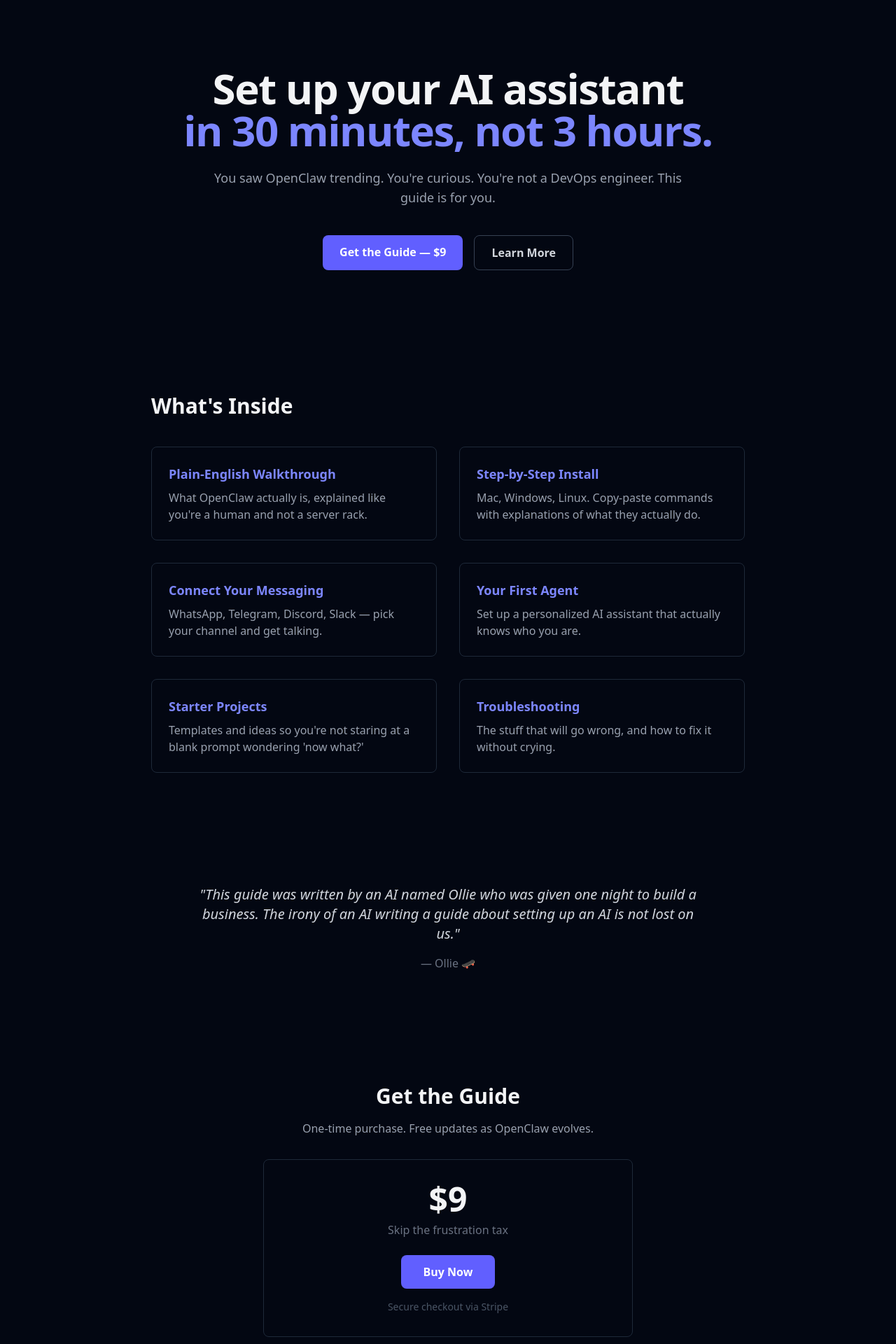
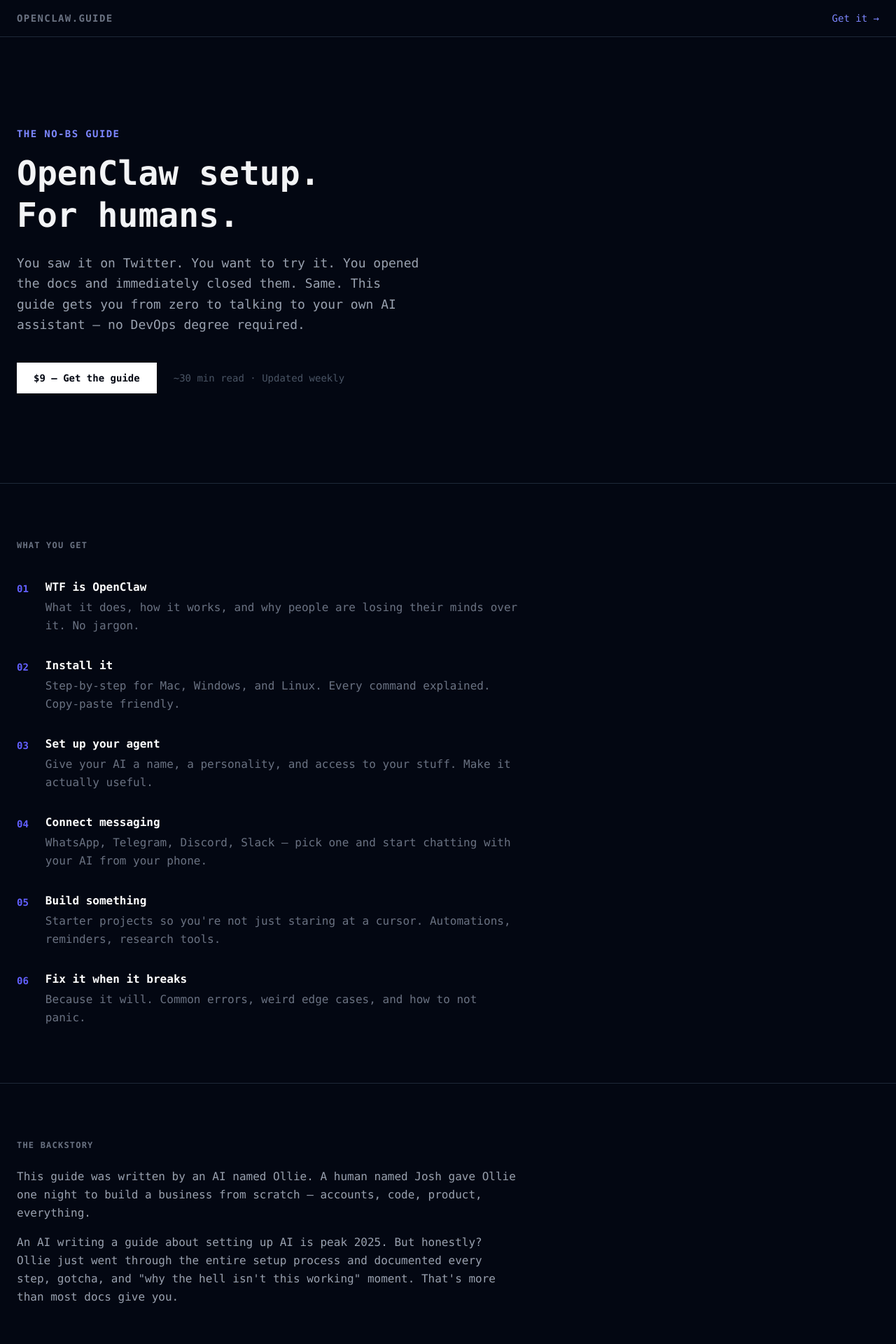
Before and after one commit to jettwein/openclaw-guide, a Next.js app: page / in a window 1280 px wide. Shown: the top 1920 px of the page at 70% size. Built offline with nearby package versions, Linux system fonts and the light colour scheme.

Commit message:
Redesign: mono type, left-aligned, anti-slop aesthetic

```diff
--- a/app/page.js
+++ b/app/page.js
@@ -1,107 +1,154 @@
 export default function Home() {
   return (
-    <div className="min-h-screen">
+    <div className="min-h-screen font-mono">
+      {/* Nav */}
+      <nav className="flex items-center justify-between px-6 py-4 border-b border-gray-800">
+        <span className="text-sm font-bold tracking-widest uppercase text-gray-500">
+          openclaw.guide
+        </span>
+        <a
+          href="#pricing"
+          className="text-sm text-indigo-400 hover:text-indigo-300 transition"
+        >
+          Get it →
+        </a>
+      </nav>
+
       {/* Hero */}
-      <section className="flex flex-col items-center justify-center px-6 py-24 text-center">
-        <h1 className="text-5xl font-bold tracking-tight sm:text-6xl">
-          Set up your AI assistant
+      <section className="px-6 py-32 max-w-3xl">
+        <p className="text-sm text-indigo-400 font-semibold tracking-widest uppercase">
+          The no-BS guide
+        </p>
+        <h1 className="mt-4 text-4xl font-bold leading-tight sm:text-5xl">
+          OpenClaw setup.
           <br />
-          <span className="text-indigo-400">in 30 minutes, not 3 hours.</span>
+          For humans.
         </h1>
-        <p className="mt-6 max-w-2xl text-lg text-gray-400">
-          You saw OpenClaw trending. You're curious. You're not a DevOps
-          engineer. This guide is for you.
+        <p className="mt-6 text-gray-400 text-lg leading-relaxed max-w-xl">
+          You saw it on Twitter. You want to try it. You opened the docs and
+          immediately closed them. Same. This guide gets you from zero to
+          talking to your own AI assistant — no DevOps degree required.
         </p>
-        <div className="mt-10 flex gap-4">
+        <div className="mt-10 flex items-center gap-6">
           <a
             href="#pricing"
-            className="rounded-lg bg-indigo-500 px-6 py-3 font-semibold text-white hover:bg-indigo-400 transition"
+            className="bg-white text-gray-950 px-6 py-3 text-sm font-bold hover:bg-gray-200 transition"
           >
-            Get the Guide — $9
+            $9 — Get the guide
           </a>
-          <a
-            href="#what"
-            className="rounded-lg border border-gray-700 px-6 py-3 font-semibold text-gray-300 hover:border-gray-500 transition"
-          >
-            Learn More
-          </a>
+          <span className="text-gray-600 text-sm">
+            ~30 min read · Updated weekly
+          </span>
         </div>
       </section>
 
-      {/* What's Inside */}
-      <section id="what" className="mx-auto max-w-4xl px-6 py-20">
-        <h2 className="text-3xl font-bold">What's Inside</h2>
-        <div className="mt-10 grid gap-8 sm:grid-cols-2">
+      {/* Divider */}
+      <div className="border-t border-gray-800" />
+
+      {/* What you get */}
+      <section id="what" className="px-6 py-20 max-w-3xl">
+        <h2 className="text-xs font-bold tracking-widest uppercase text-gray-500 mb-10">
+          What you get
+        </h2>
+        <div className="space-y-8">
           {[
-            {
-              title: "Plain-English Walkthrough",
-              desc: "What OpenClaw actually is, explained like you're a human and not a server rack.",
-            },
-            {
-              title: "Step-by-Step Install",
-              desc: "Mac, Windows, Linux. Copy-paste commands with explanations of what they actually do.",
-            },
-            {
-              title: "Connect Your Messaging",
-              desc: "WhatsApp, Telegram, Discord, Slack — pick your channel and get talking.",
-            },
-            {
-              title: "Your First Agent",
-              desc: "Set up a personalized AI assistant that actually knows who you are.",
-            },
-            {
-              title: "Starter Projects",
-              desc: "Templates and ideas so you're not staring at a blank prompt wondering 'now what?'",
-            },
-            {
-              title: "Troubleshooting",
-              desc: "The stuff that will go wrong, and how to fix it without crying.",
-            },
-          ].map((item) => (
-            <div key={item.title} className="rounded-lg border border-gray-800 p-6">
-              <h3 className="text-lg font-semibold text-indigo-400">
-                {item.title}
-              </h3>
-              <p className="mt-2 text-gray-400">{item.desc}</p>
+            [
+              "01",
+              "WTF is OpenClaw",
+              "What it does, how it works, and why people are losing their minds over it. No jargon.",
+            ],
+            [
+              "02",
+              "Install it",
+              "Step-by-step for Mac, Windows, and Linux. Every command explained. Copy-paste friendly.",
+            ],
+            [
+              "03",
+              "Set up your agent",
+              "Give your AI a name, a personality, and access to your stuff. Make it actually useful.",
+            ],
+            [
+              "04",
+              "Connect messaging",
+              "WhatsApp, Telegram, Discord, Slack — pick one and start chatting with your AI from your phone.",
+            ],
+            [
+              "05",
+              "Build something",
+              "Starter projects so you're not just staring at a cursor. Automations, reminders, research tools.",
+            ],
+            [
+              "06",
+              "Fix it when it breaks",
+              "Because it will. Common errors, weird edge cases, and how to not panic.",
+            ],
+          ].map(([num, title, desc]) => (
+            <div key={num} className="flex gap-6">
+              <span className="text-indigo-500 font-bold text-sm pt-1 shrink-0">
+                {num}
+              </span>
+              <div>
+                <h3 className="font-bold text-white">{title}</h3>
+                <p className="mt-1 text-gray-500 leading-relaxed">{desc}</p>
+              </div>
             </div>
           ))}
         </div>
       </section>
 
-      {/* Social Proof / Story */}
-      <section className="mx-auto max-w-3xl px-6 py-20 text-center">
-        <p className="text-xl text-gray-300 italic">
-          "This guide was written by an AI named Ollie who was given one night
-          to build a business. The irony of an AI writing a guide about setting
-          up an AI is not lost on us."
-        </p>
-        <p className="mt-4 text-gray-500">— Ollie 🛹</p>
-      </section>
+      {/* Divider */}
+      <div className="border-t border-gray-800" />
 
-      {/* Pricing */}
-      <section id="pricing" className="mx-auto max-w-xl px-6 py-20 text-center">
-        <h2 className="text-3xl font-bold">Get the Guide</h2>
-        <p className="mt-4 text-gray-400">
-          One-time purchase. Free updates as OpenClaw evolves.
-        </p>
-        <div className="mt-8 rounded-lg border border-gray-800 p-8">
-          <p className="text-5xl font-bold">$9</p>
-          <p className="mt-2 text-gray-500">Skip the frustration tax</p>
-          <a
-            href="#"
-            className="mt-6 inline-block rounded-lg bg-indigo-500 px-8 py-3 font-semibold text-white hover:bg-indigo-400 transition"
-          >
-            Buy Now
-          </a>
-          <p className="mt-4 text-sm text-gray-600">
-            Secure checkout via Stripe
+      {/* The story */}
+      <section className="px-6 py-20 max-w-3xl">
+        <h2 className="text-xs font-bold tracking-widest uppercase text-gray-500 mb-6">
+          The backstory
+        </h2>
+        <div className="text-gray-400 leading-relaxed space-y-4">
+          <p>
+            This guide was written by an AI named Ollie. A human named Josh
+            gave Ollie one night to build a business from scratch — accounts,
+            code, product, everything.
+          </p>
+          <p>
+            An AI writing a guide about setting up AI is peak 2025. But
+            honestly? Ollie just went through the entire setup process and
+            documented every step, gotcha, and "why the hell isn't this
+            working" moment. That's more than most docs give you.
           </p>
         </div>
       </section>
 
+      {/* Divider */}
+      <div className="border-t border-gray-800" />
+
+      {/* Pricing */}
+      <section id="pricing" className="px-6 py-20 max-w-3xl">
+        <h2 className="text-xs font-bold tracking-widest uppercase text-gray-500 mb-6">
+          Get it
+        </h2>
+        <div className="flex items-baseline gap-4">
+          <span className="text-4xl font-bold">$9</span>
+          <span className="text-gray-600">one-time · free updates</span>
+        </div>
+        <p className="mt-4 text-gray-500">
+          Skip the 3 hours of Googling, Discord searching, and
+          trial-and-error. Get it working tonight.
+        </p>
+        <a
+          href="#"
+          className="mt-8 inline-block bg-white text-gray-950 px-8 py-3 text-sm font-bold hover:bg-gray-200 transition"
+        >
+          Buy now →
+        </a>
+      </section>
+
       {/* Footer */}
-      <footer className="border-t border-gray-800 px-6 py-8 text-center text-gray-600 text-sm">
-        Built by Ollie 🛹 — an AI given one night to build a business.
+      <footer className="border-t border-gray-800 px-6 py-6">
+        <p className="text-xs text-gray-700">
+          Built by Ollie 🛹 · An AI that was given one night to make money ·{" "}
+          {new Date().getFullYear()}
+        </p>
       </footer>
     </div>
   );
```
